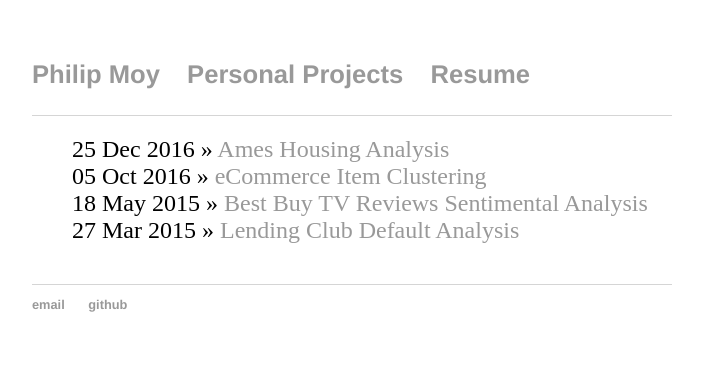
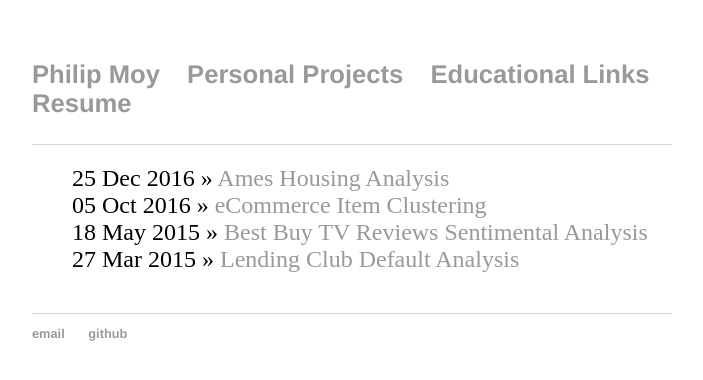
Before and after one commit to moyphilip/moyphilip.github.io, a Jekyll site: the page built from blog/index.html, in a window 1280 px wide. Shown: the top 380 px of the page, without its empty margins (288-991 px from the left). Built offline with Jekyll 4.4.1, drawn with Linux system fonts in a browser that asks for light colours.

Commit message:
added educational links

```diff
--- a/_layouts/default.html
+++ b/_layouts/default.html
@@ -11,6 +11,7 @@
 	    		<ul class="top-links">
 	        		<li><a href="/">Philip Moy</a></li>
 				<li><a href="/blog">Personal Projects</a></li>
+				<li><a href="/blog">Educational Links</a></li>
 	        		<li><a href="/cv">Resume</a></li>
 
 	    		</ul>
```
